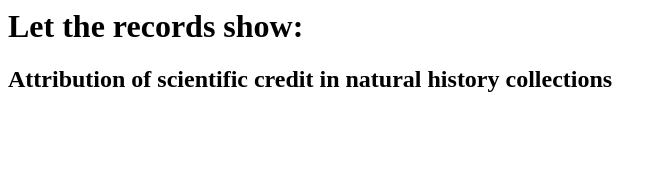
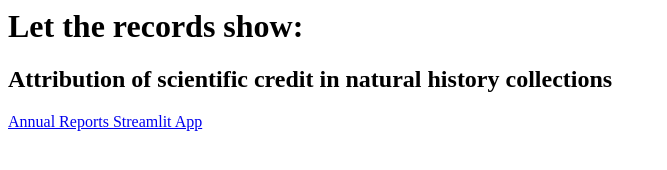
Before and after one commit to sidatasciencelab/Funk_List_Collections_Records, a plain HTML site: page docs/index.html in a window 1280 px wide. Shown: the whole page, without its empty margins (0-667 px from the left). Drawn offline with Linux system fonts and the light colour scheme.

Commit message:
add app link

```diff
--- a/docs/index.html
+++ b/docs/index.html
@@ -5,5 +5,6 @@
 	<body>
     <h1>Let the records show: </h1>
     <h2>Attribution of scientific credit in natural history collections</h2>
+    <a href="https://wjbmattingly-si-annual-reports-home-ezdxbk.streamlitapp.com">Annual Reports Streamlit App</a>
 	</body>
 </html>
```
